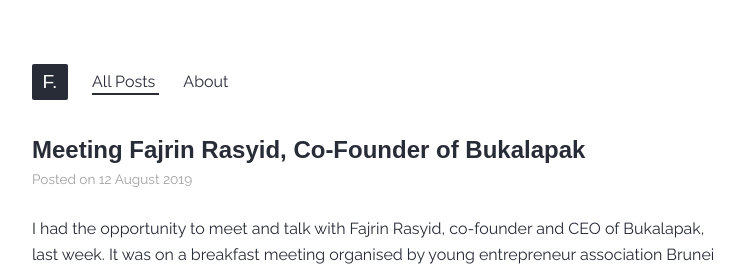
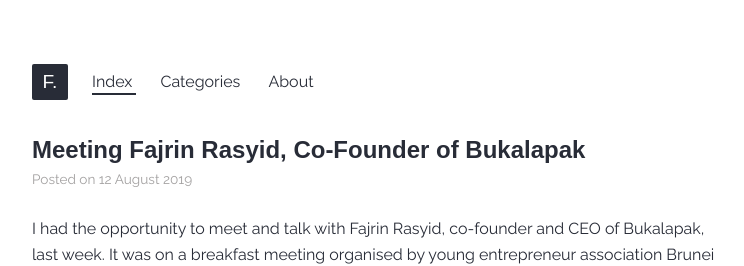
Before and after one commit to xfltrt/xfltrt.github.io, a Jekyll site: the page built from index.html, in a window 1280 px wide. Shown: the top 266 px of the page, without its empty margins (258-1002 px from the left). Built offline with Jekyll 4.4.1, drawn with Linux system fonts in a browser that asks for light colours; some web fonts are replaced; comment, search, counter and statistics services are not loaded.

Commit message:
Update navigation.json

```diff
--- a/_data/navigation.json
+++ b/_data/navigation.json
@@ -1,6 +1,10 @@
 [{
-  "name": "All Posts",
+  "name": "Index",
   "link": "/"
+},
+{
+  "name": "Categories",
+  "link": "/categories.html"
 },
 {
   "name": "About",
```
